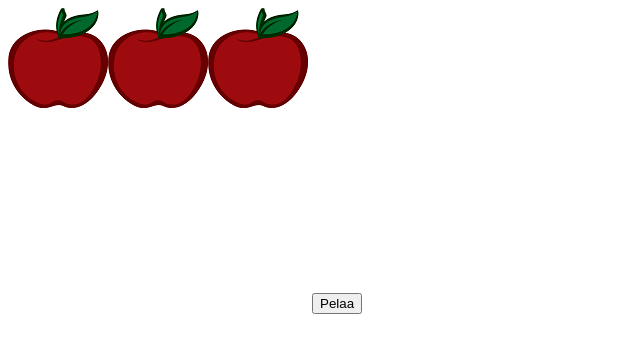
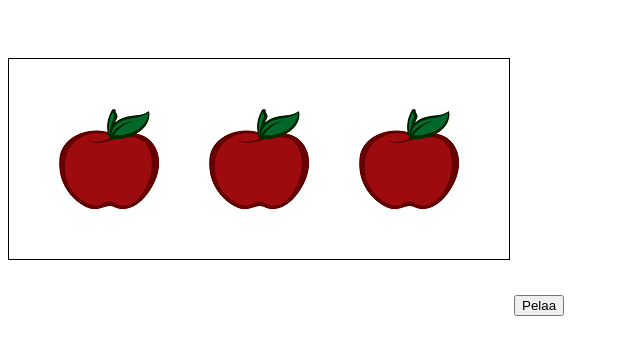
Before and after one commit to datamonnit/opijs, a plain HTML site: page slotmachine/index.html in a window 1280 px wide. Both pictures are taken after a click on the button "Pelaa". Shown: the whole page, without its empty margins (0-640 px from the left). Drawn offline with Linux system fonts and the light colour scheme.

Commit message:
Pikkukorjauksia hetelmäpeliin

```diff
--- a/slotmachine/index.html
+++ b/slotmachine/index.html
@@ -2,10 +2,14 @@
 <html>
   <head>
     <meta charset="utf-8">
-    <title></title>
+    <title>Hetelmäpeli</title>
+    <style>
+      canvas { margin: 50px auto; border: 1px solid black;}
+      button { margin: 50px auto; }
+    </style>
   </head>
   <body>
-    <canvas id="canvas" width="300" height="300"></canvas>
+    <canvas id="canvas" width="500" height="200"></canvas>
     <button id="pelaa" onclick="pelaa()">Pelaa</button>
   </body>
   <script src="main.js"></script>
--- a/slotmachine/main.js
+++ b/slotmachine/main.js
@@ -8,8 +8,6 @@ var imgObjects = [omena,banaani,mansikka];
 
 
 function pelaa() {
-  // ctx.fillStyle="white";
-  // ctx.clearRect(0,0,300,300);
   for (var i=0; i<slots.length; i++){
     var uusiLuku = Math.floor(Math.random() * 3);
     slots[i]= uusiLuku;
@@ -17,7 +15,7 @@ function pelaa() {
 
   console.log(slots);
   console.log(imgObjects);
-  ctx.drawImage(imgObjects[slots[0]],0,0);
-  ctx.drawImage(imgObjects[slots[1]],100,0);
-  ctx.drawImage(imgObjects[slots[2]],200,0);
+  ctx.drawImage(imgObjects[slots[0]],50,50);
+  ctx.drawImage(imgObjects[slots[1]],200,50);
+  ctx.drawImage(imgObjects[slots[2]],350,50);
 }
```
